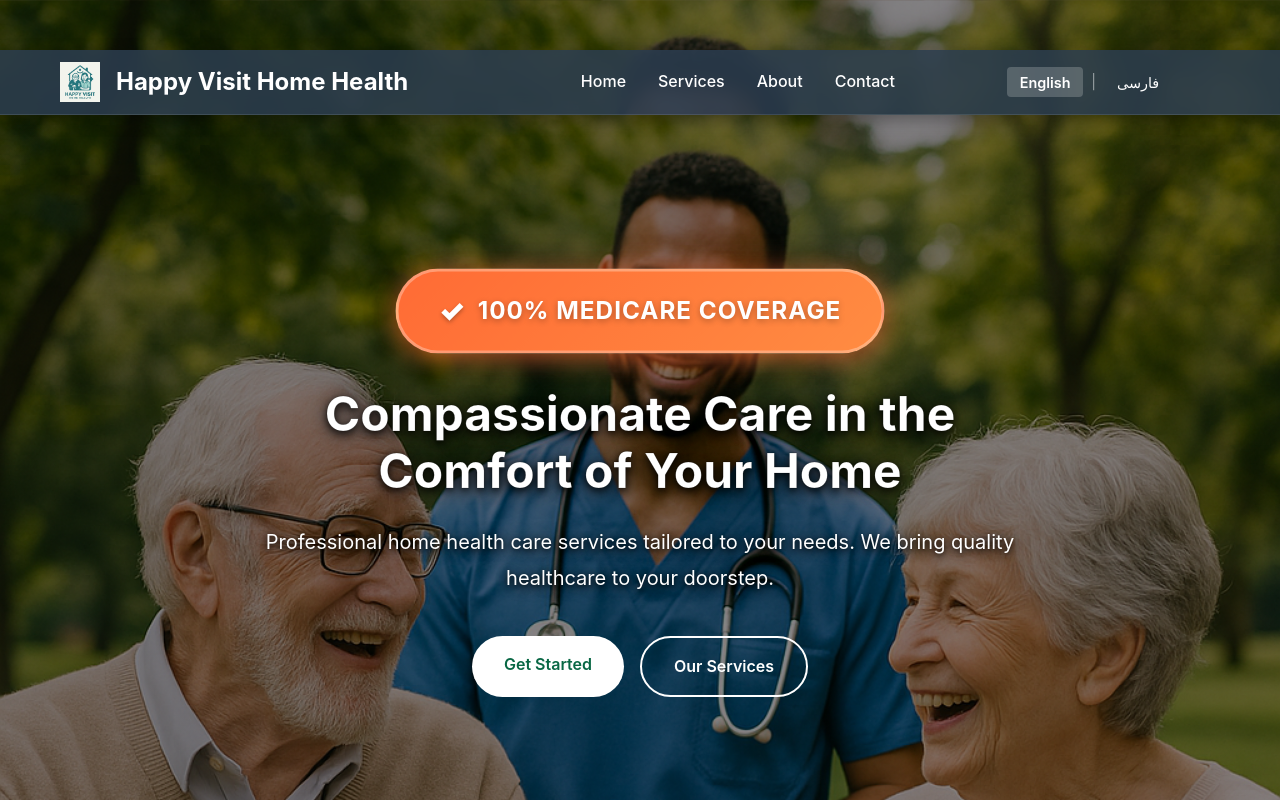
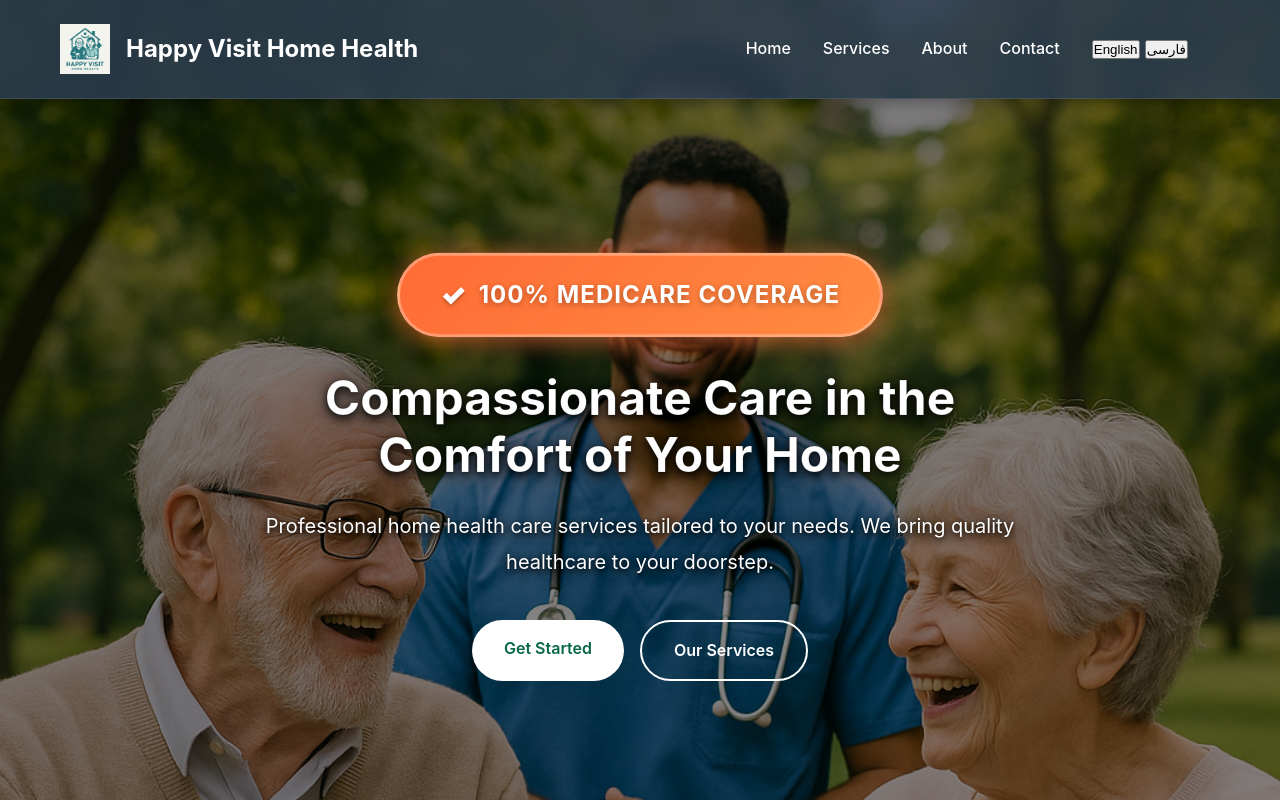
Before and after one commit to fara-nak/happyvisithomehealth, a React (Vite) app: page / in a window 1280 px wide. Shown: the top 800 px of the page. Built offline with nearby package versions, Linux system fonts and the light colour scheme.

Commit message:
Revert "now index"
This reverts commit 34853862fd8192fd4b75c5720c61d21256b34c2e.

```diff
--- a/src/index.css
+++ b/src/index.css
@@ -61,8 +61,6 @@ header {
   z-index: 1000;
   width: 100%;
   overflow: visible;
-  transition: margin-top 0.3s ease;
-  margin-top: 50px;
 }
 
 .navbar {
@@ -71,7 +69,7 @@ header {
   -webkit-backdrop-filter: blur(10px);
   box-shadow: 0 5px 15px rgba(0, 0, 0, 0.3);
   border-bottom: 1px solid rgba(255, 255, 255, 0.1);
-  padding: 0.75rem 0;
+  padding: 1.5rem 0;
   width: 100%;
   overflow: visible;
 }
@@ -87,7 +85,6 @@ header {
   display: flex;
   align-items: center;
   gap: 2rem;
-  margin-left: auto;
 }
 
 /* Mobile Menu Toggle */
@@ -142,43 +139,6 @@ header {
   transform: rotate(-45deg) translate(8px, -8px);
 }
 
-.language-switcher {
-  display: flex;
-  align-items: center;
-  gap: 0.5rem;
-  margin-left: 2rem;
-  margin-right: 1rem;
-}
-
-.lang-btn {
-  background: transparent;
-  border: none;
-  color: white;
-  font-size: 0.9rem;
-  font-weight: 500;
-  cursor: pointer;
-  padding: 0.4rem 0.8rem;
-  border-radius: 4px;
-  transition: all 0.3s ease;
-  font-family: inherit;
-}
-
-.lang-btn:hover {
-  background: rgba(255, 255, 255, 0.1);
-  transform: translateY(-1px);
-}
-
-.lang-btn.active {
-  background: rgba(255, 255, 255, 0.2);
-  font-weight: 600;
-}
-
-.lang-separator {
-  color: rgba(255, 255, 255, 0.5);
-  font-size: 0.9rem;
-  user-select: none;
-}
-
 .translate-wrapper {
   display: flex !important;
   align-items: center;
@@ -188,22 +148,10 @@ header {
 }
 
 /* Google Translate Styles */
-/* Hide the top banner/popup that appears when language changes */
-.goog-te-banner-frame,
-.goog-te-banner-frame.skiptranslate {
+/* Hide ONLY the top banner, keep the widget visible */
+.goog-te-banner-frame {
   display: none !important;
   height: 0 !important;
-  visibility: hidden !important;
-  position: absolute !important;
-  top: -9999px !important;
-  left: -9999px !important;
-  width: 0 !important;
-  overflow: hidden !important;
-}
-
-/* Hide popup balloons that appear when language changes */
-.goog-te-balloon-frame {
-  display: none !important;
   visibility: hidden !important;
 }
 
@@ -211,12 +159,17 @@ header {
   max-width: 100% !important;
 }
 
-/* Only hide banner iframes, not the widget iframe */
-body > iframe[src*="translate.googleapis.com"] {
+/* Ensure body doesn't get pushed down by banner */
+body {
+  top: 0 !important;
+  position: static !important;
+}
+
+/* Hide the top banner frame */
+.goog-te-banner-frame.skiptranslate {
   display: none !important;
+  height: 0 !important;
   visibility: hidden !important;
-  height: 0 !important;
-  width: 0 !important;
 }
 
 /* Keep the translate widget visible */
@@ -235,6 +188,7 @@ body > iframe[src*="translate.googleapis.com"] {
   visibility: visible !important;
   opacity: 1 !important;
   z-index: 1001;
+  position: relative;
 }
 
 #google_translate_element select {
@@ -261,11 +215,16 @@ body > iframe[src*="translate.googleapis.com"] {
   font-size: 0 !important;
 }
 
-.goog-te-gadget .goog-te-combo,
-.goog-te-combo {
+.goog-te-gadget .goog-te-combo {
   margin: 0 !important;
   color: var(--text-dark) !important;
   font-size: 0.9rem !important;
+  display: block !important;
+  visibility: visible !important;
+}
+
+/* Ensure the translate element is always visible */
+.goog-te-combo {
   display: block !important;
   visibility: visible !important;
 }
@@ -285,10 +244,9 @@ body > iframe[src*="translate.googleapis.com"] {
 }
 
 .logo-img {
-  height: 40px;
+  height: 50px;
   width: auto;
   object-fit: contain;
-  flex-shrink: 0;
 }
 
 .logo h1 {
@@ -297,15 +255,12 @@ body > iframe[src*="translate.googleapis.com"] {
   font-weight: 700;
   margin: 0;
   text-decoration: none;
-  white-space: nowrap;
-  line-height: 1.2;
 }
 
 .nav-links {
   display: flex;
   list-style: none;
   gap: 2rem;
-  margin-right: 3rem;
 }
 
 .nav-links a {
@@ -1063,23 +1018,9 @@ section {
     width: 100%;
   }
 
-  .language-switcher {
+  .translate-wrapper {
     width: 100%;
     margin-top: 1rem;
-    margin-bottom: 1rem;
-    justify-content: center;
-    padding: 0.5rem 0;
-    border-top: 1px solid rgba(255, 255, 255, 0.1);
-    border-bottom: 1px solid rgba(255, 255, 255, 0.1);
-  }
-
-  .lang-btn {
-    font-size: 1rem;
-    padding: 0.6rem 1rem;
-  }
-
-  .translate-wrapper {
-    width: 100%;
   }
 
   #google_translate_element {
```
